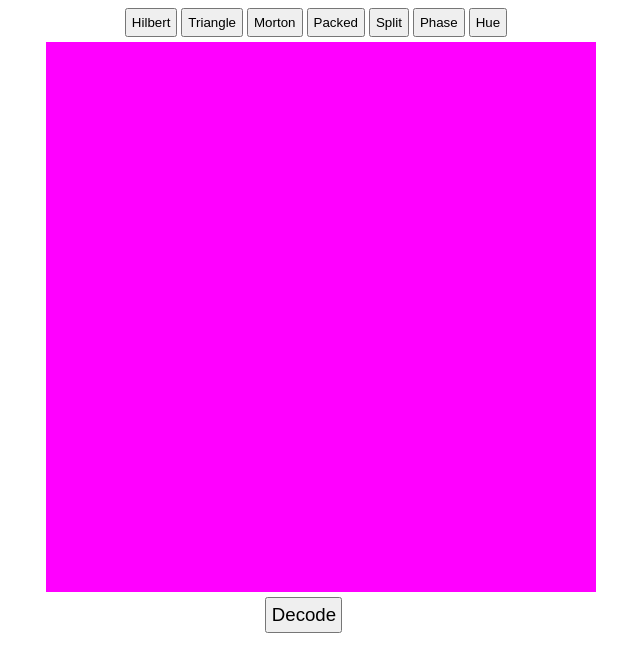
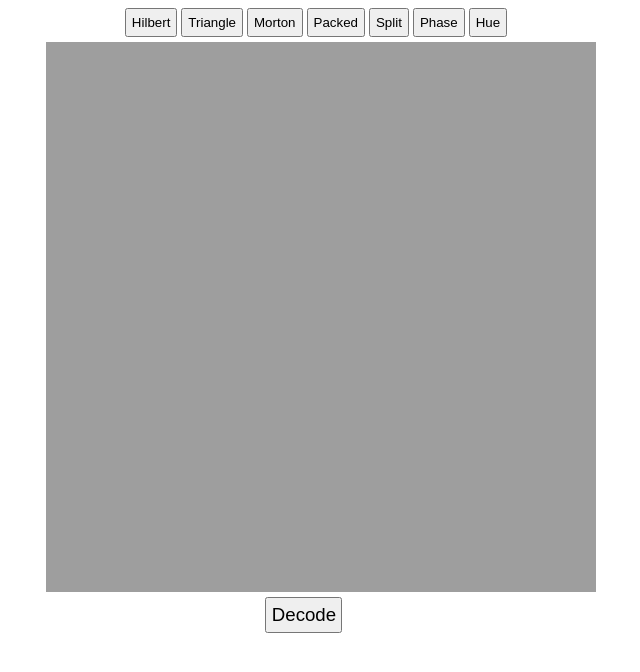
Before and after one commit to cnr-isti-vclab/DepthStreaming, a plain HTML site: page webdecoder/index.html in a window 1280 px wide. Shown: the whole page, without its empty margins (332-972 px from the left). Drawn offline with Linux system fonts and the light colour scheme; animation ran at ten frames a second.

Commit message:
Added texture visualization and decoding structure

```diff
--- a/webdecoder/decode.js
+++ b/webdecoder/decode.js
@@ -1,4 +1,13 @@
-let gl, ibo, vbo, shader;
+let gl;
+let ibo, vertBuffer, texBuffer;
+let shader, textures = {};
+
+let currAlgo = "hilbert", currAlgoInt;
+let needsUpdate = true;
+let btnIds = ["hilbert-btn", "packed-btn", "split-btn", "hue-btn", "phase-btn", "triangle-btn", "morton-btn" ];
+let algoIdxs = {"hilbert": 0, "triangle":1, "morton":2, "packed":3, "split":4, "phase":5, "hue": 6};
+let quantization = 16;
+let algoBits = 8;
 
 function getGLError() {
     let error = gl.getError();
@@ -23,45 +32,57 @@ function getGLError() {
 
     console.trace();
 }
-
 window.onload = function() {
     let canvas = document.getElementById("gl-canvas");
     gl = canvas.getContext('webgl2');
 
-    let vertSrc = `
-        precision highp float;
+    setupButtons();
 
-        attribute vec2 a_Position;
-        attribute vec2 a_TexCoords;
+    createShader();
+    generateTextures();
+    setupBuffers();
 
-        varying vec2 v_FragPos;
-        varying vec2 v_TexCoords;
+    draw();
+}
 
-        void main()
-        {
-            gl_Position = vec4(a_Position, 0.0, 1.0);
-            v_FragPos = a_Position;
-            v_TexCoords = a_TexCoords;
-        }
-    `;
+function draw() {
+    if (needsUpdate) {
+        if (currAlgo === "hilbert") algoBits = 5;
+        else algoBits = 8;
 
-    let fragSrc = `
-        precision highp float;
+        gl.useProgram(shader.handle);
+        // Bind texture
+        gl.activeTexture(gl.TEXTURE0);
+        gl.bindTexture(gl.TEXTURE_2D, textures[currAlgo])
+        gl.uniform1i(shader.textureLocation, 0);
 
-        varying vec3 v_FragPos;
-        varying vec3 v_TexCoords;
+        // Bind buffers
+        gl.bindBuffer(gl.ARRAY_BUFFER, vertBuffer);
+        gl.enableVertexAttribArray(shader.posIdx);
+        gl.vertexAttribPointer(shader.posIdx, 2, gl.FLOAT, false, 0, 0);
 
-        void main()
-        {
-            gl_FragColor = vec4(1.0, 0.0, 1.0, 1.0);
-        }
-    `;
+        gl.bindBuffer(gl.ARRAY_BUFFER, texBuffer);
+        gl.enableVertexAttribArray(shader.texIdx);
+        gl.vertexAttribPointer(shader.texIdx, 2, gl.FLOAT, false, 0, 0);
 
+        // Bind indices and draw
+        gl.bindBuffer(gl.ELEMENT_ARRAY_BUFFER, ibo);
+        gl.drawElements(gl.TRIANGLES, 6, gl.UNSIGNED_SHORT, 0);
+        getGLError();
+
+        needsUpdate = false;
+    }
+    requestAnimationFrame(draw);
+}
+
+function createShader() {
     // Create the shader
     shader = {
         handle: gl.createProgram(),
         posIdx:  0,
-        texIdx: 1
+        texIdx: 1,
+        textureLocation: -1,
+        algoIdxLocation: -1
     };
     let vertShader = gl.createShader(gl.VERTEX_SHADER);
     let fragShader = gl.createShader(gl.FRAGMENT_SHADER);
@@ -108,14 +129,55 @@ window.onload = function() {
         return;
     }
 
+    shader.textureLocation = gl.getUniformLocation(shader.handle, "u_EncodedTexture");
+    shader.algoIdxLocation = gl.getUniformLocation(shader.handle, "u_AlgoIdx");
+}
+
+function generateTextures() {
+    let imgs = document.getElementsByClassName("encoded-texture");
+    var canvas = document.createElement('canvas');
+    var context = canvas.getContext('2d');
+
+
+    for (let i=0; i<imgs.length; i++) {
+        let algoName = imgs[i].src.substring(imgs[i].src.lastIndexOf("/")+1, imgs[i].src.lastIndexOf("."));
+
+        canvas.width = imgs[i].naturalWidth;
+        canvas.height = imgs[i].naturalHeight;
+        context.drawImage(imgs[i], 0, 0 );
+
+        let imgdata = context.getImageData(0, 0, imgs[i].naturalWidth, imgs[i].naturalHeight).data;
+        let tex = gl.createTexture();
+
+        gl.bindTexture(gl.TEXTURE_2D, tex);
+        gl.texImage2D(gl.TEXTURE_2D, 0, gl.RGBA, imgs[i].naturalWidth, imgs[i].naturalHeight, 0, gl.RGBA,
+            gl.UNSIGNED_BYTE, new Uint8Array(imgdata));
+        gl.texParameteri(gl.TEXTURE_2D, gl.TEXTURE_WRAP_S, gl.CLAMP_TO_EDGE);
+        gl.texParameteri(gl.TEXTURE_2D, gl.TEXTURE_WRAP_T, gl.CLAMP_TO_EDGE);
+        gl.texParameteri(gl.TEXTURE_2D, gl.TEXTURE_MIN_FILTER, gl.LINEAR);
+        gl.texParameteri(gl.TEXTURE_2D, gl.TEXTURE_MAG_FILTER, gl.LINEAR);
+
+        gl.bindTexture(gl.TEXTURE_2D, null);
+        textures[algoName] = tex;
+    }
+}
+
+function setupBuffers() {
     // Quad data
     let vertices = [-1, -1, 1, -1, 1, 1, -1, 1];
+    let texCoords = [0, 1, 1, 1, 1, 0, 0, 0];
     let indices = [0, 2, 1, 0, 3, 2];
 
-    // Create vbo, send data
-    vbo = gl.createBuffer();
-    gl.bindBuffer(gl.ARRAY_BUFFER, vbo);
+    // Create vertex buffer, send data
+    vertBuffer = gl.createBuffer();
+    gl.bindBuffer(gl.ARRAY_BUFFER, vertBuffer);
     gl.bufferData(gl.ARRAY_BUFFER, new Float32Array(vertices), gl.STATIC_DRAW);
+    getGLError();
+
+    // Same for texture coordinates
+    texBuffer = gl.createBuffer();
+    gl.bindBuffer(gl.ARRAY_BUFFER, texBuffer);
+    gl.bufferData(gl.ARRAY_BUFFER, new Float32Array(texCoords), gl.STATIC_DRAW);
     getGLError();
 
     // Create ibo, send data
@@ -123,24 +185,142 @@ window.onload = function() {
     gl.bindBuffer(gl.ELEMENT_ARRAY_BUFFER, ibo);
     gl.bufferData(gl.ELEMENT_ARRAY_BUFFER, new Uint16Array(indices), gl.STATIC_DRAW);
     getGLError();
-
-    draw();
 }
 
-function draw() {
-    console.log("Drawing");
+function setupButtons() {
+    // Setup buttons
+    for (let i=0; i<btnIds.length; i++) {
+        document.getElementById(btnIds[i]).onclick = function(e) {
+            currAlgo = e.target.id.split("-")[0];
+            needsUpdate = true;
+        };
+    }
+    document.getElementById("decode").onclick = function() {
+        needsUpdate = true;
+    };
+}
 
-    gl.useProgram(shader.handle);
+let vertSrc = `#version 300 es
+        precision highp float;
 
-    // Bind buffers
-    gl.bindBuffer(gl.ARRAY_BUFFER, vbo);
-    gl.enableVertexAttribArray(shader.posIdx);
-    gl.vertexAttribPointer(shader.posIdx, 2, gl.FLOAT, false, 0, 0);
+        in vec2 a_Position;
+        in vec2 a_TexCoords;
 
-    // Bind indices and draw
-    gl.bindBuffer(gl.ELEMENT_ARRAY_BUFFER, ibo);
-    gl.drawElements(gl.TRIANGLES, 6, gl.UNSIGNED_SHORT, 0);
-    getGLError();
+        out vec2 v_TexCoords;
 
-    requestAnimationFrame(draw);
-}
+        void main()
+        {
+            gl_Position = vec4(a_Position, 0.0, 1.0);
+            v_TexCoords = a_TexCoords;
+        }
+    `;
+
+    let utils = `
+        int modi(int x, int y) {
+            return x - y * (x / y);
+        }
+
+        int and(int a, int b) {
+            int result = 0;
+            int n = 1;
+
+            for(int i = 0; i < 8; i++) {
+                if ((modi(a, 2) == 1) && (modi(b, 2) == 1)) {
+                    result += n;
+                }
+
+                a = a / 2;
+                b = b / 2;
+                n = n * 2;
+
+                if(!(a > 0 && b > 0)) {
+                    break;
+                }
+            }
+            return result;
+        }
+    `;
+
+    let decodeHilbert = `
+        vec3 decodeHilbert(vec3 texColor) {
+            return texColor;
+        }
+    `;
+
+    let decodeTriangle = `
+        vec3 decodeTriangle(vec3 texColor) {
+            return texColor;
+        }
+    `;
+    let decodeMorton = `
+        vec3 decodeMorton(vec3 texColor) {
+            return texColor;
+        }
+    `;
+    let decodePacked = `
+        vec3 decodePacked(vec3 texColor) {
+            return texColor;
+        }
+    `;
+    let decodeSplit = `
+        vec3 decodeSplit(vec3 texColor) {
+            return texColor;
+        }
+    `;
+    let decodePhase = `
+        vec3 decodePhase(vec3 texColor) {
+            return texColor;
+        }
+    `;
+    let decodeHue = `
+        vec3 decodeHue(vec3 texColor) {
+            return texColor;
+        }
+    `;
+
+
+    let fragSrc = `#version 300 es
+        precision highp float;
+
+        uniform sampler2D u_EncodedTexture;
+        uniform int u_AlgoIdx;
+
+        in vec2 v_TexCoords;
+
+        out vec4 FragColor;
+        `
+
+    fragSrc += utils;
+    fragSrc += decodeHilbert;
+    fragSrc += decodeTriangle;
+    fragSrc += decodeMorton;
+    fragSrc += decodePacked;
+    fragSrc += decodeSplit;
+    fragSrc += decodePhase;
+    fragSrc += decodeHue;
+
+    fragSrc += `
+        void main()
+        {
+            vec3 pixColor = vec3(0.0, 0.0, 0.0);
+            vec3 texColor = texture(u_EncodedTexture, v_TexCoords).xyz;
+
+            // "hilbert": 0, "triangle":1, "morton":2, "packed":3, "split":4, "phase":5, "hue": 6
+            if (u_AlgoIdx == 0)
+                pixColor = decodeHilbert(texColor);
+            else if (u_AlgoIdx == 1)
+                pixColor = decodeTriangle(pixColor);
+            else if (u_AlgoIdx == 2)
+                pixColor = decodeMorton(pixColor);
+            else if (u_AlgoIdx == 3)
+                pixColor = decodePacked(pixColor);
+            else if (u_AlgoIdx == 4)
+                pixColor = decodeSplit(pixColor);
+            else if (u_AlgoIdx == 5)
+                pixColor = decodePhase(pixColor);
+            else if (u_AlgoIdx == 6)
+                pixColor = decodeHue(pixColor);
+
+            FragColor = vec4(pixColor, 1.0);
+        }
+    `;
--- a/webdecoder/index.html
+++ b/webdecoder/index.html
@@ -14,13 +14,13 @@
         <img class="encoded-texture" src="textures/hue.jpg"/>
 
         <div id="algo-buttons">
-            <button class="algo-button">Hilbert</button>
-            <button class="algo-button">Triangle</button>
-            <button class="algo-button">Morton</button>
-            <button class="algo-button">Packed</button>
-            <button class="algo-button">Split</button>
-            <button class="algo-button">Phase</button>
-            <button class="algo-button">Hue</button>
+            <button class="algo-button" id="hilbert-btn">Hilbert</button>
+            <button class="algo-button" id="triangle-btn">Triangle</button>
+            <button class="algo-button" id="morton-btn">Morton</button>
+            <button class="algo-button" id="packed-btn">Packed</button>
+            <button class="algo-button" id="split-btn">Split</button>
+            <button class="algo-button" id="phase-btn">Phase</button>
+            <button class="algo-button" id="hue-btn">Hue</button>
         </div>
 
         <div id="canvas-container">
```
